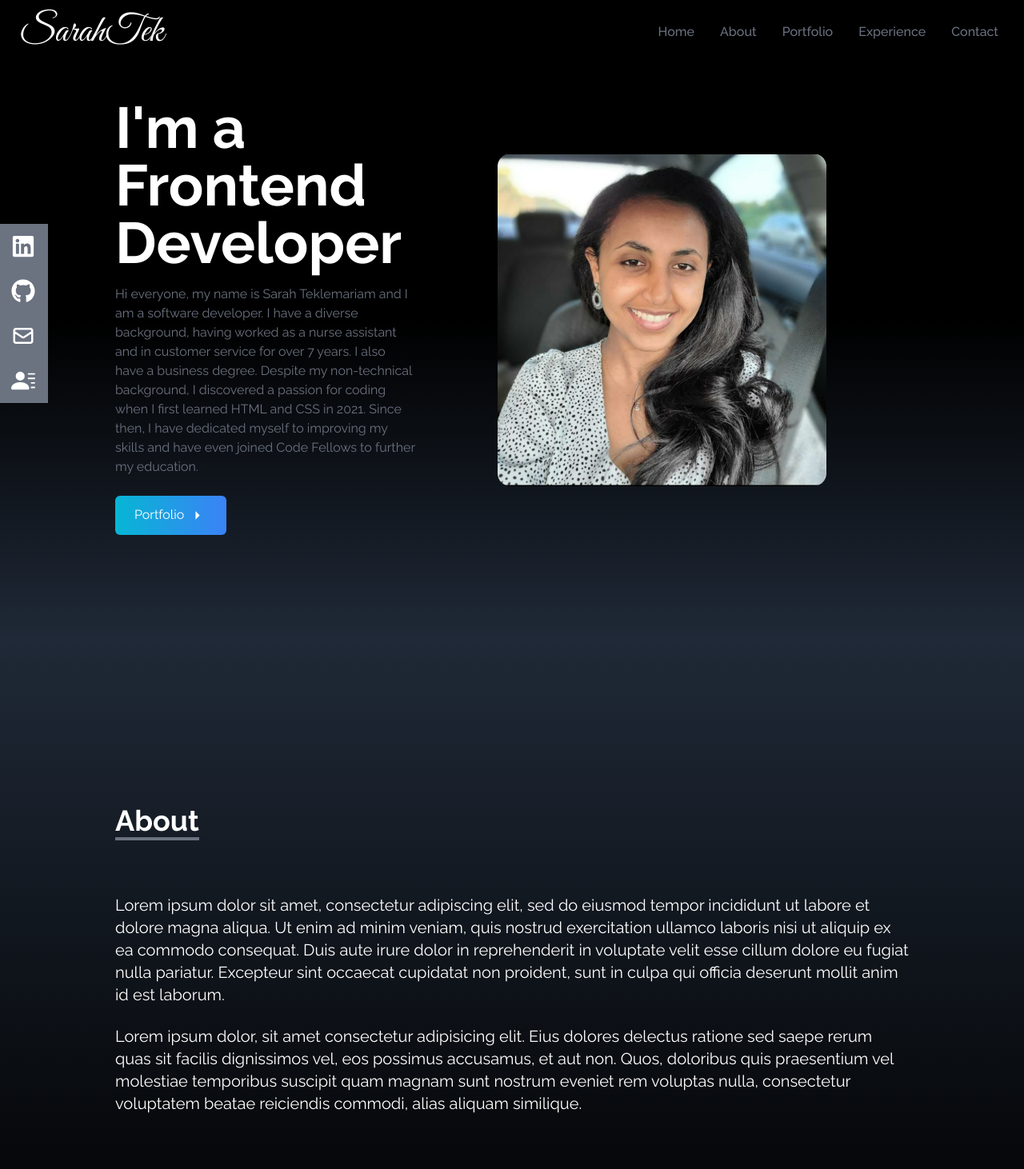
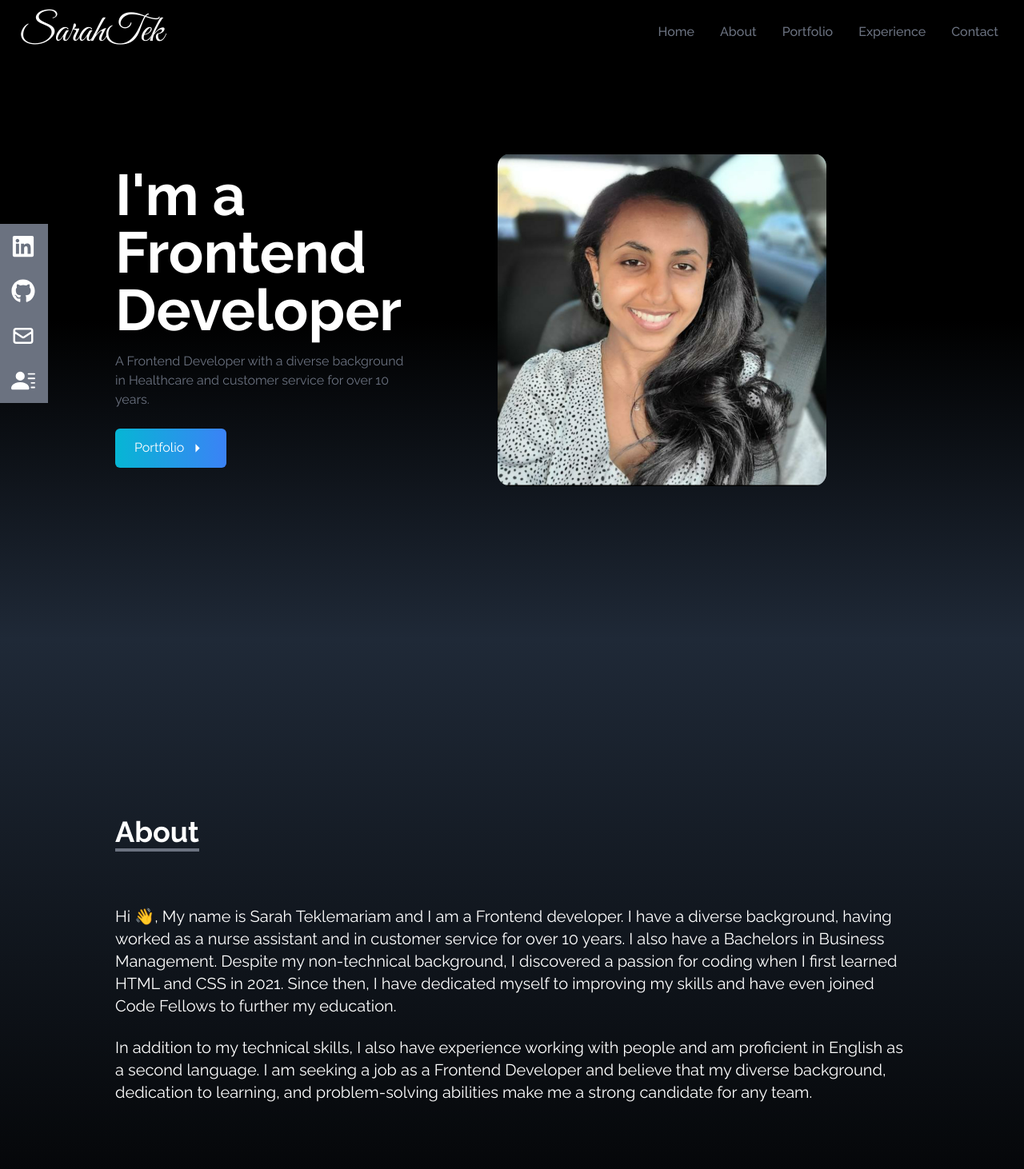
Before and after one commit to SarahTek/portfolio, a React (Create React App) app: page / in a window 1280 px wide. Shown: the top 1462 px of the page at 80% size. Built offline with nearby package versions, Linux system fonts and the light colour scheme; the HTML template or start-up script is replaced by a standard one.

Commit message:
added notes in about section

```diff
--- a/src/components/About.jsx
+++ b/src/components/About.jsx
@@ -7,11 +7,11 @@ const About = () => {
         <div className='pb-8'>
           <p className='text-4xl font-bold inline border-b-4 border-gray-500'>About</p>
         </div>
-        <p className='text-xl mt-10'>Lorem ipsum dolor sit amet, consectetur adipiscing elit, sed do eiusmod tempor incididunt ut labore et dolore magna aliqua. Ut enim ad minim veniam, quis nostrud exercitation ullamco laboris nisi ut aliquip ex ea commodo consequat. Duis aute irure dolor in reprehenderit in voluptate velit esse cillum dolore eu fugiat nulla pariatur. Excepteur sint occaecat cupidatat non proident, sunt in culpa qui officia deserunt mollit anim id est laborum.</p>
+        <p className='text-xl mt-10'>Hi 👋, My name is Sarah Teklemariam and I am a Frontend developer. I have a diverse background, having worked as a nurse assistant and in customer service for over 10 years. I also have a Bachelors in Business Management. Despite my non-technical background, I discovered a passion for coding when I first learned HTML and CSS in 2021. Since then, I have dedicated myself to improving my skills and have even joined Code Fellows to further my education. </p>
         <br />
 
         <p className='text-xl'>
-          Lorem ipsum dolor, sit amet consectetur adipisicing elit. Eius dolores delectus ratione sed saepe rerum quas sit facilis dignissimos vel, eos possimus accusamus, et aut non. Quos, doloribus quis praesentium vel molestiae temporibus suscipit quam magnam sunt nostrum eveniet rem voluptas nulla, consectetur voluptatem beatae reiciendis commodi, alias aliquam similique.
+          In addition to my technical skills, I also have experience working with people and am proficient in English as a second language. I am seeking a job as a Frontend Developer and believe that my diverse background, dedication to learning, and problem-solving abilities make me a strong candidate for any team.
         </p>
       </div>
     </div>
--- a/src/components/Home.jsx
+++ b/src/components/Home.jsx
@@ -10,7 +10,7 @@ const Home = () => {
         <div className='flex flex-col justify-center h-full'>
           <h2 className='text-4xl sm:text-7xl font-bold text-white'> I'm a Frontend Developer</h2>
           <p className='text-gray-500 py-4 max-w-md'>
-            Hi everyone, my name is Sarah Teklemariam and I am a software developer. I have a diverse background, having worked as a nurse assistant and in customer service for over 7 years. I also have a business degree. Despite my non-technical background, I discovered a passion for coding when I first learned HTML and CSS in 2021. Since then, I have dedicated myself to improving my skills and have even joined Code Fellows to further my education.
+            A Frontend Developer with a diverse background in Healthcare and customer service for over 10 years.
 
           </p>
           <div>
```
